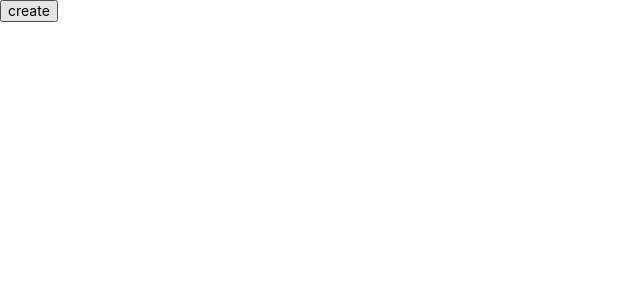
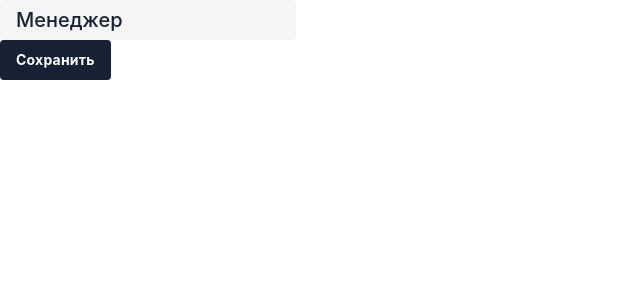
Before and after one commit to LemonAid200/testing-task, a Vue app: page / in a window 1280 px wide. Shown: the top 300 px of the page, without its empty margins (0-640 px from the left). Built offline with nearby package versions, Linux system fonts and the light colour scheme.

Commit message:
saved for transition to another pc

```diff
--- a/src/views/Home.vue
+++ b/src/views/Home.vue
@@ -1,6 +1,7 @@
 <template>
-
-    <button @click="createPermission">create</button>
+    <div class="title">Менеджер</div>
+    <div class="modals"></div>
+    <button @click="createPermission" class="save-button">Сохранить</button>
 
 </template>
 
@@ -16,7 +17,7 @@
         },
         methods: {
             getTemplates() {
-                API.getTemplates()
+                API.getTemplates().then(data => console.log(data))
             },
             createPermission() {
                 API.createPermission()
@@ -27,3 +28,45 @@
         }
     }
 </script>
+<style scoped>
+.save-button{
+    color: #FFFFFF;
+    background: #162133;
+    padding: 10px 16px;
+    border: 0px solid #162133;
+    border-radius: 4px;
+    /* font-family: 'Inter'; */
+    font-style: normal;
+    font-weight: 700;
+    font-size: 14px;
+    line-height: 20px;
+    /* identical to box height, or 143% */
+
+    letter-spacing: 0.015em;
+
+}
+
+.title{
+    box-sizing: border-box;
+    width: 296px;
+    height: 40px;
+    background: #F3F5F7;
+    border-radius: 3px;
+    font-style: normal;
+    font-weight: 500;
+    font-size: 20px;
+    line-height: 30px;
+    /* identical to box height, or 150% */
+    padding-left: 16px;
+    display: flex;
+    align-items: center;
+
+    /* Text/T1 */
+
+    color: #162133;
+}
+
+.modals{
+
+}
+</style>
```
